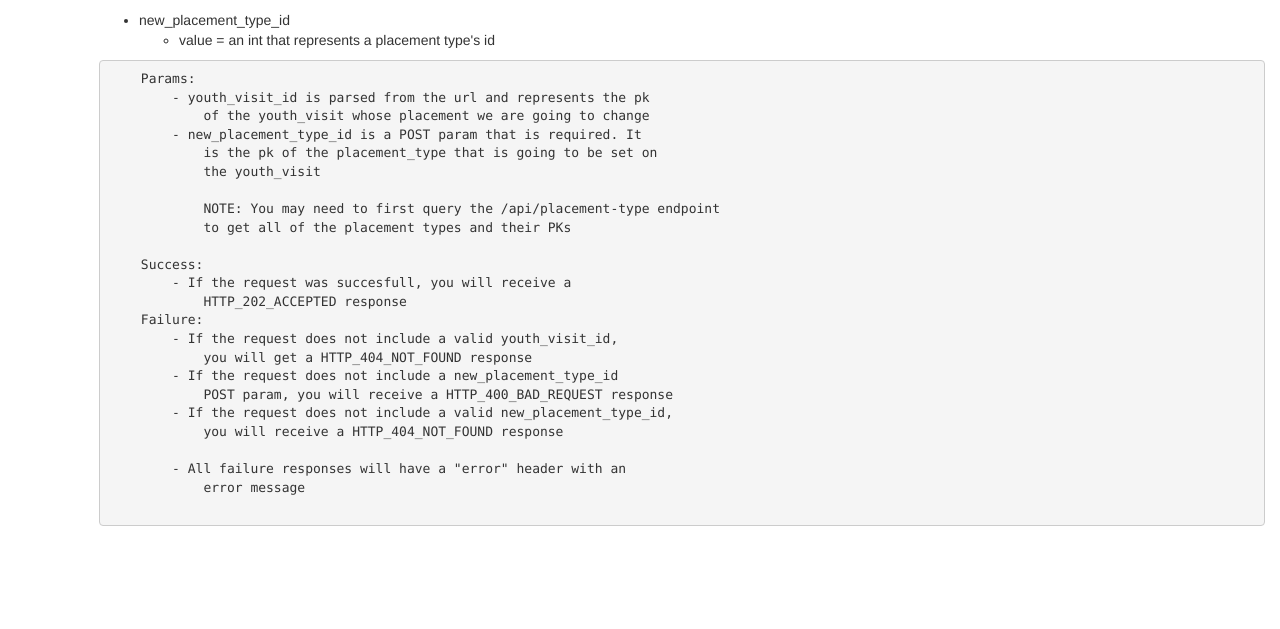
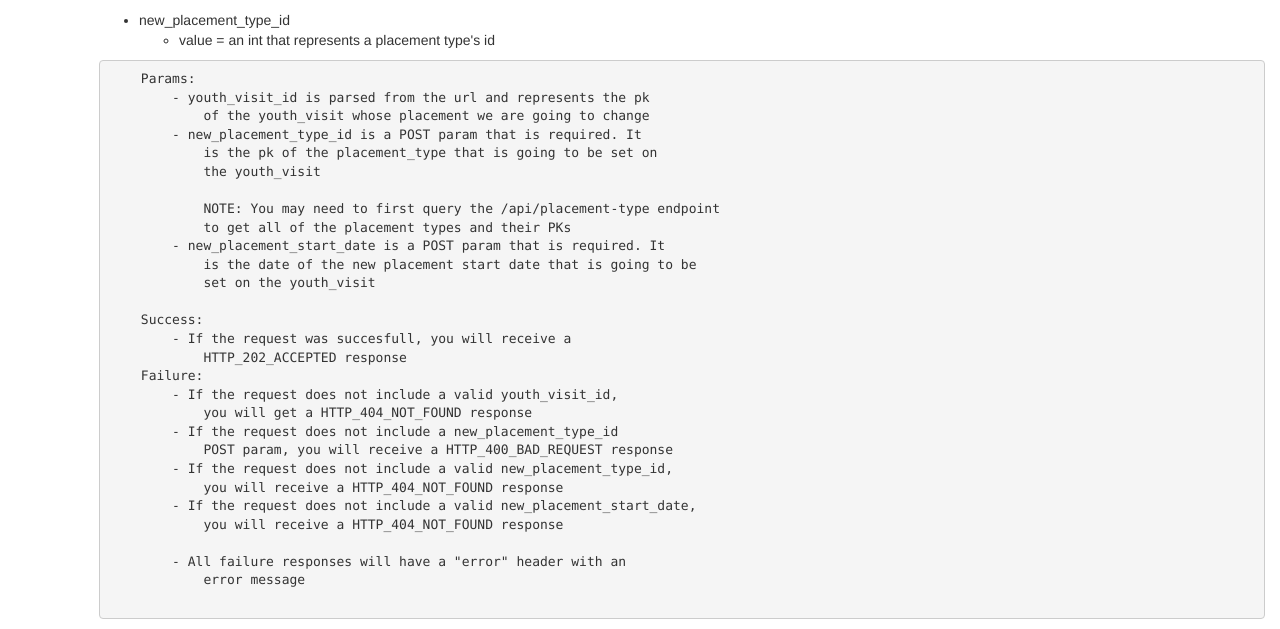
Before and after one commit to ddmiller1995/InForm, a Django app: template src/api/templates/api/docs.html in a window 1280 px wide. Shown: the part 1037-1666 px from the top of the page. Before the commit the page ends 1563 px from the top, so only its background shows below. Run offline with Django 3.2, Linux system fonts and the light colour scheme; the template is opened without the code that fills it, so the values that code supplies are empty; some libraries are stand-ins or nearby versions.

Commit message:
document changes to the change placement type endpoint

```diff
--- a/src/api/templates/api/docs.html
+++ b/src/api/templates/api/docs.html
@@ -113,6 +113,9 @@
 
             NOTE: You may need to first query the /api/placement-type endpoint
             to get all of the placement types and their PKs
+        - new_placement_start_date is a POST param that is required. It
+            is the date of the new placement start date that is going to be
+            set on the youth_visit
 
     Success:
         - If the request was succesfull, you will receive a
@@ -123,6 +126,8 @@
         - If the request does not include a new_placement_type_id
             POST param, you will receive a HTTP_400_BAD_REQUEST response
         - If the request does not include a valid new_placement_type_id,
+            you will receive a HTTP_404_NOT_FOUND response
+        - If the request does not include a valid new_placement_start_date,
             you will receive a HTTP_404_NOT_FOUND response
 
         - All failure responses will have a "error" header with an
```
